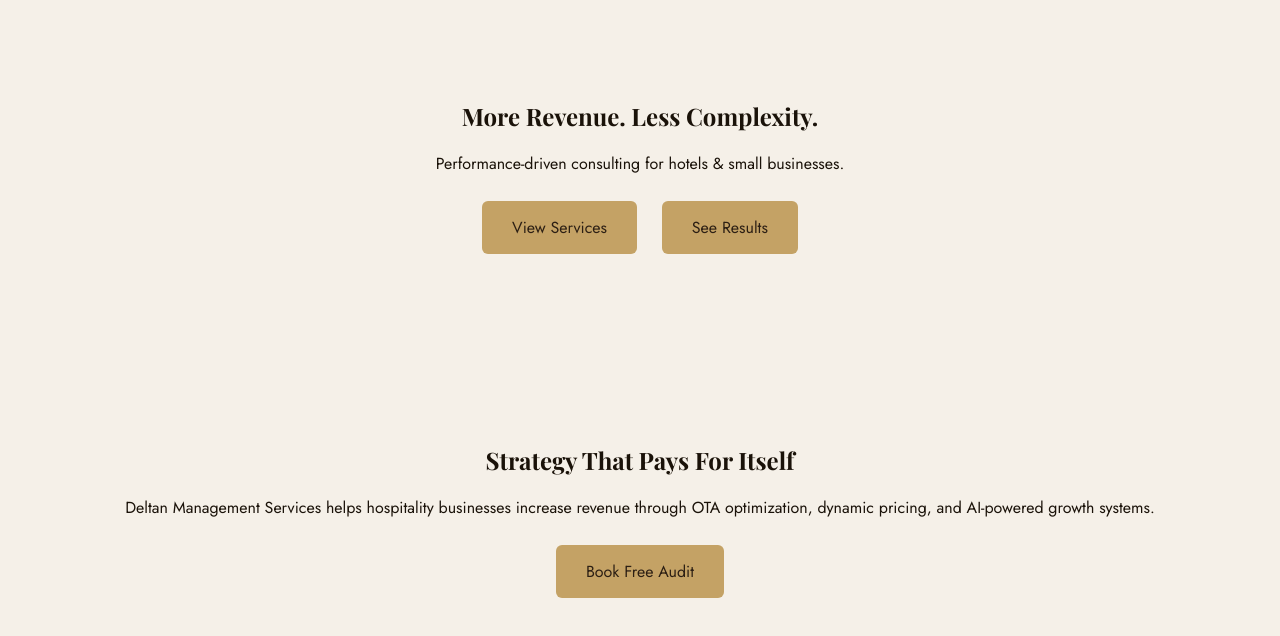
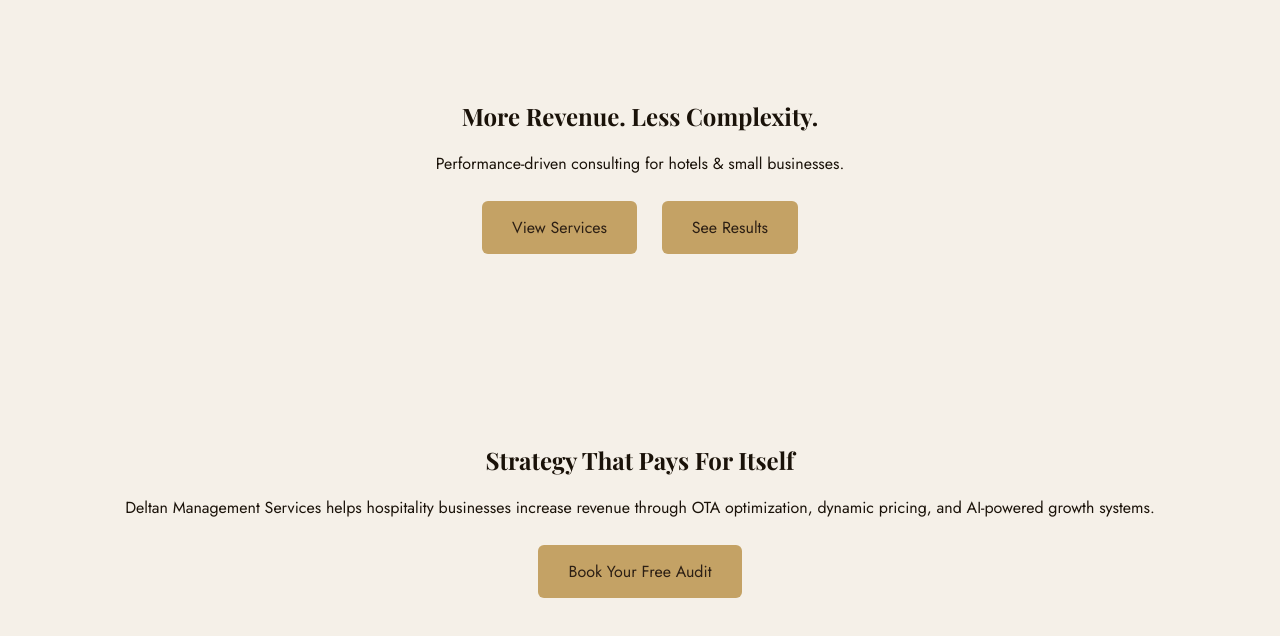
Before and after one commit to Taniad2169/Deltan-services, a plain HTML site: page index.html in a window 1280 px wide. Drawn offline with nearby package versions, Linux system fonts and the light colour scheme.

Commit message:
Update index.html

```diff
--- a/index.html
+++ b/index.html
@@ -4,11 +4,8 @@
 <meta charset="UTF-8">
 <meta name="viewport" content="width=device-width, initial-scale=1.0">
 <title>Deltan Management Services</title>
-
 <meta name="description" content="Hospitality consulting and OTA revenue optimization. Increase bookings, reduce cancellations, and grow revenue.">
-
 <link href="https://fonts.googleapis.com/css2?family=Playfair+Display:wght@400;700;900&family=Cormorant+Garamond&family=Jost:wght@300;400;500&display=swap" rel="stylesheet">
-
 <style>
 body {
     font-family:'Jost',sans-serif;
@@ -16,16 +13,13 @@
     background:#F5F0E8;
     color:#1A1209;
 }
-
 section {
     padding:80px 20px;
     text-align:center;
 }
-
 h1,h2 {
     font-family:'Playfair Display',serif;
 }
-
 .btn {
     display:inline-block;
     margin:10px;
@@ -35,23 +29,18 @@
     text-decoration:none;
     border-radius:6px;
 }
-
 html {
     scroll-behavior: smooth;
 }
 </style>
 </head>
-
 <body>
-
 <section>
 <h1>More Revenue. Less Complexity.</h1>
 <p>Performance-driven consulting for hotels & small businesses.</p>
-
 <a href="services.html" class="btn">View Services</a>
 <a href="results.html" class="btn">See Results</a>
 </section>
-
 <section>
 <h2>Strategy That Pays For Itself</h2>
 <p>
@@ -60,10 +49,11 @@
 </p>
 
 <!-- ✅ BOOK FREE AUDIT BUTTON -->
-<a href="https://deltanlandingservices.taniadomingue.multisiteadmin.com/a/preview#booking" class="btn">
-Book Free Audit
+<!-- Once your domain is live, update this URL to your real published SiteSwan page + #booking -->
+<a href="https://deltanlandingservices.taniadomingue.multisiteadmin.com#booking" class="btn">
+  Book Your Free Audit
 </a>
+
 </section>
-
 </body>
 </html>
```
